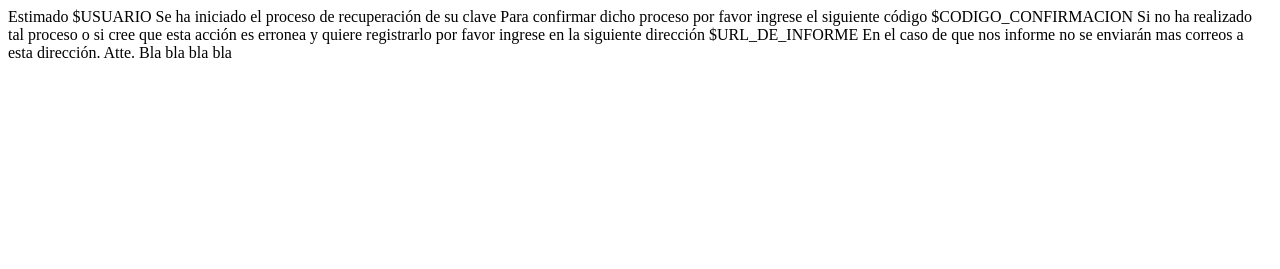
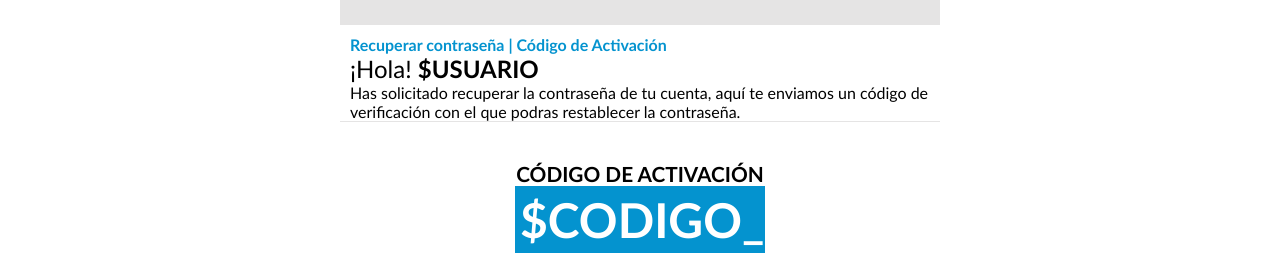
Before and after one commit to pablodanielrey/users, a Flask app: template docker/src/users/model/templates/reset_clave.html in a window 1280 px wide. Shown: the top 269 px of the page. Run offline with Flask 2, Linux system fonts and the light colour scheme; the template is opened without the code that fills it, so the values that code supplies are empty; parts of the project's set-up code (start-up, migrations or seed data) failed here and were passed over; some libraries are stand-ins or nearby versions.

Commit message:
Modifique los templates de correos enviados por el sistema.

```diff
--- a/docker/src/users/model/templates/reset_clave.html
+++ b/docker/src/users/model/templates/reset_clave.html
@@ -1,12 +1,54 @@
-<html>
-<body>
-  Estimado $USUARIO
-  Se ha iniciado el proceso de recuperación de su clave
-  Para confirmar dicho proceso por favor ingrese el siguiente código $CODIGO_CONFIRMACION
-  Si no ha realizado tal proceso o si cree que esta acción es erronea y quiere registrarlo por favor ingrese en la siguiente dirección
-  $URL_DE_INFORME
-  En el caso de que nos informe no se enviarán mas correos a esta dirección.
-  Atte.
-     Bla bla bla bla
+<!DOCTYPE html>
+<html lang="es">
+
+<head>
+    <title>Recuperar contraseña</title>
+    <meta charset="utf-8" />
+    <meta http-equiv="Content-Type" content="text/html;
+        charset=iso-8859-1">
+    <link rel="stylesheet" href="//maxcdn.bootstrapcdn.com/font-awesome/4.3.0/css/font-awesome.min.css">
+    <link href='http://fonts.googleapis.com/css?family=Open+Sans' rel='stylesheet' type='text/css'>
+    <link href='http://fonts.googleapis.com/css?family=Indie+Flower' rel='stylesheet' type='text/css'>
+</head>
+
+
+
+<body style="margin: 0px; padding: 0px; width: 100%; height: 100%; background-color: white; font-family: 'Calibri','Open Sans', 'Helvetica Neue', Helvetica, Arial, sans-serif;">
+  <div style="width: 600px; height: 100%; margin: 0 auto;">
+      <div style="width: 100%; height: 25px; background-color: #e5e4e4;">
+
+      </div>
+      <div style="width:100%">
+
+        <div style=" border-bottom:1px solid #E5E4E4;">
+          <h2  style="margin: 10px 0px 0px 10px; font-size: 1.0em; color:#0493cf;">Recuperar contraseña | Código de Activación</h2>
+          <div style="font-size:1.5em; margin-left:10px;">¡Hola! <b>$USUARIO </b></div>
+          <div style="font-size:1.0em; margin-left:10px;"> Has solicitado recuperar la contraseña de tu cuenta, aquí te enviamos un código de verificación con el que podras restablecer la contraseña. </div>
+        </div>
+
+          <br>
+
+
+        <div style="font-size: 1.3em; margin: 0 auto; width:100%;  text-align: center; margin-top:20px;">
+          <b>CÓDIGO DE ACTIVACIÓN</b>
+        </div>
+        <div style="font-size: 3em; background-color:#0493cf; color:white; width:40%; padding: 5px; margin: 0 auto; text-align: center; margin-bottom:20px;">
+          <b>$CODIGO_CONFIRMACION</b>
+        </div>
+
+        <br>
+
+        <div style="margin-bottom: 20px; text-align:center">
+          <img src="http://www.ingreso.econo.unlp.edu.ar/systems/ingresantes/img/fceLogo.png">
+        </div>
+
+      </div>
+      <div style="width: 100%; background-color: #e5e4e4; font-size: 10px; color: grey; text-decoration:none; padding: 1px; ">
+        <p style="margin:5px 5px 5px 15px;">
+         DiTeSI | Dirección de tecnologías y Sistemas Informáticos <br>Facultad de Ciencias Económicas | UNLP | Calle 6 Nº 777 - 1er Subsuelo | La Plata | Bs. As. <br> Tel: +54 (221) 423-6769/71/72 int. 123 | ditesi@econo.unlp.edu.ar
+        </p>
+      </div>
+  </div>
 </body>
+
 </html>
```
Also changed, not shown: docker/src/users/model/templates/confirmar_correo.html (+56 -0 lines).
